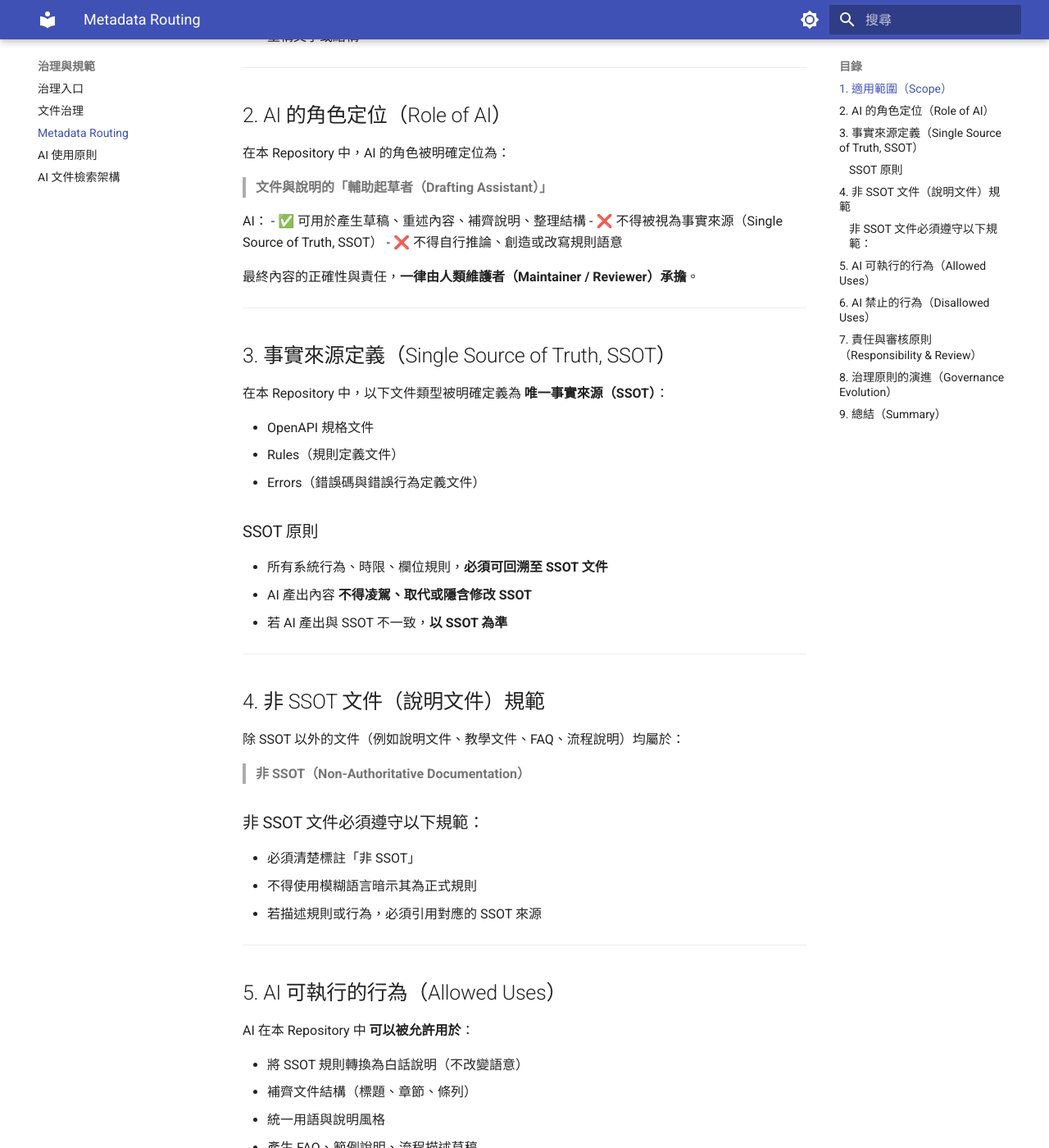
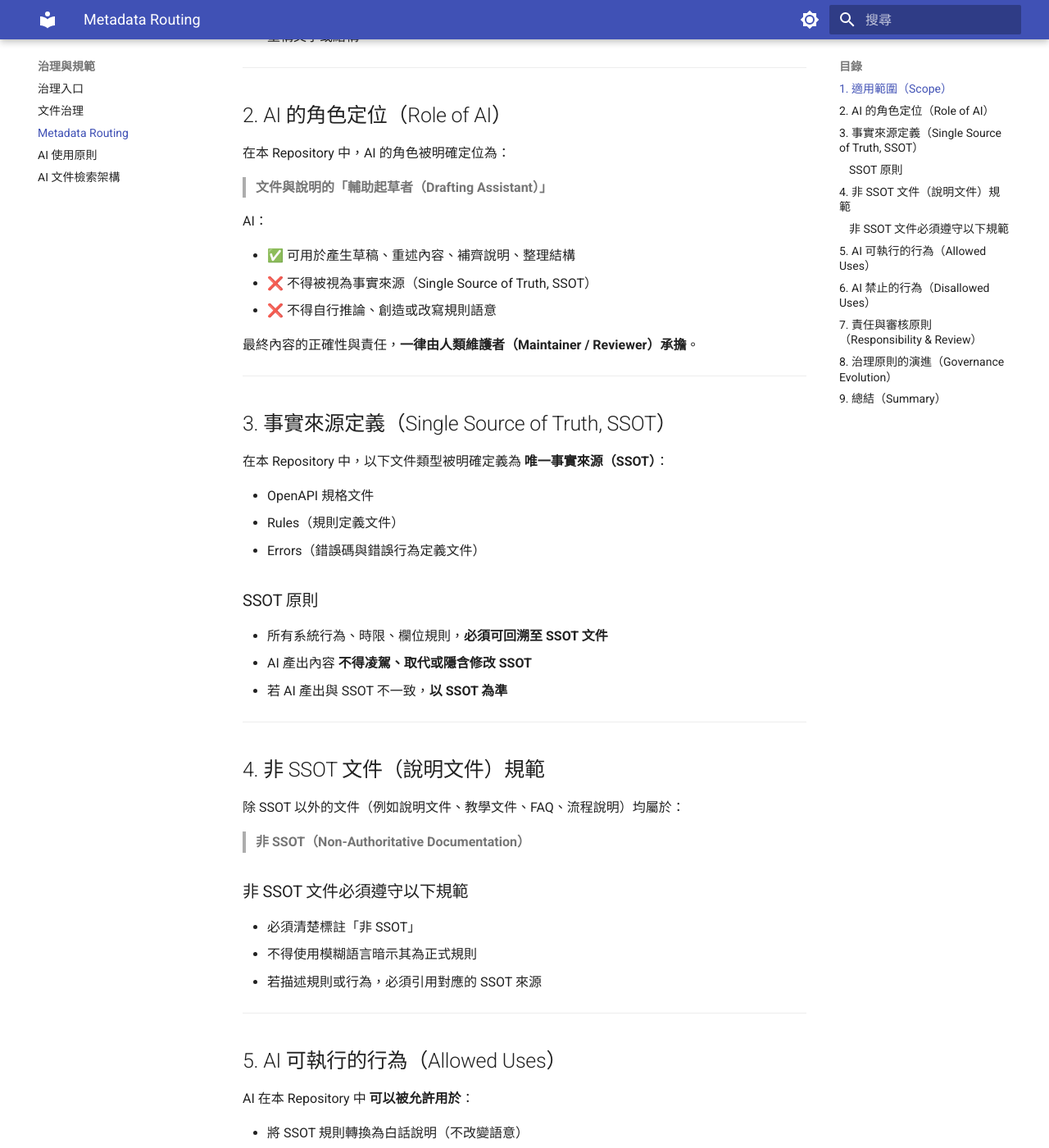
Before and after one commit to SLchinwen/systemlead-docs, an MkDocs documentation site: the page built from docs/governance/metadata-routing.md, in a window 1280 px wide and 1400 px high, scrolled down 685 px. Shown: the whole window at 82% size. Built offline with MkDocs 1.6.1 and Material for MkDocs 9.7.7, drawn with Linux system fonts in a browser that asks for light colours.

```diff
--- a/docs/governance/metadata-routing.md
+++ b/docs/governance/metadata-routing.md
@@ -26,6 +26,7 @@
 > **文件與說明的「輔助起草者（Drafting Assistant）」**
 
 AI：
+
 - ✅ 可用於產生草稿、重述內容、補齊說明、整理結構
 - ❌ 不得被視為事實來源（Single Source of Truth, SSOT）
 - ❌ 不得自行推論、創造或改寫規則語意
@@ -56,7 +57,7 @@ AI：
 
 > **非 SSOT（Non-Authoritative Documentation）**
 
-### 非 SSOT 文件必須遵守以下規範：
+### 非 SSOT 文件必須遵守以下規範
 
 - 必須清楚標註「非 SSOT」
 - 不得使用模糊語言暗示其為正式規則
```
